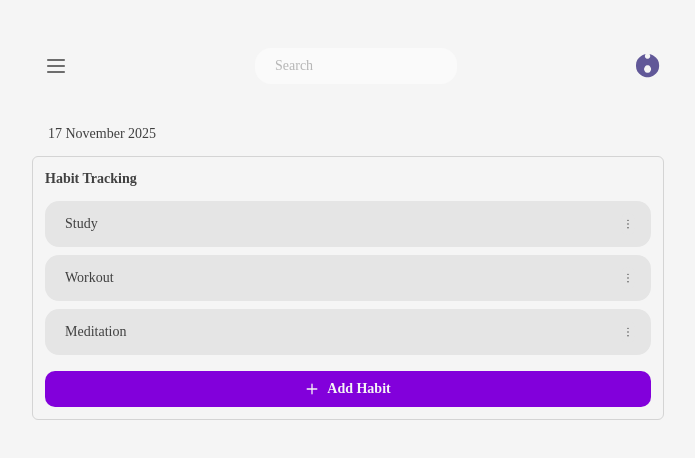
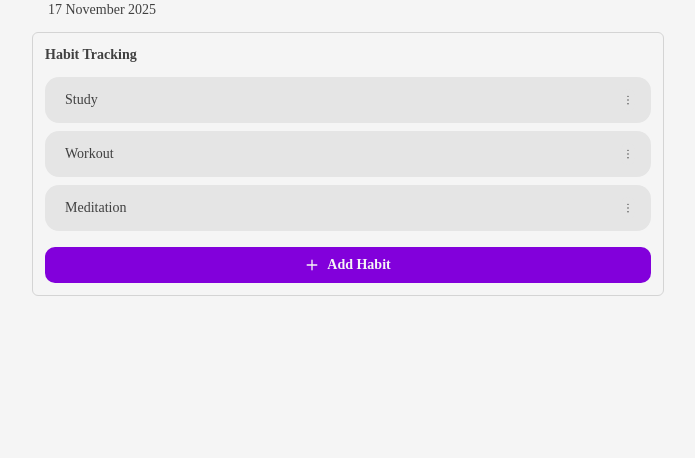
Before and after one commit to burhanudinrabbani666/task-management, a React (Vite) app: page / in a window 1280 px wide. Shown: the top 458 px of the page, without its empty margins (292-987 px from the left). Built offline with nearby package versions, Linux system fonts and the light colour scheme.

Commit message:
feat: delete navigation and rename dashboard

```diff
--- a/src/app.tsx
+++ b/src/app.tsx
@@ -1,12 +1,10 @@
 import "@fontsource-variable/inter";
-import { Navigation } from "./components/navigation";
-import { TaskTab } from "./components/task-tab";
+import { Dashboard } from "./components/dashboard";
 
 export default function App() {
   return (
     <div className="flex max-w-2xl flex-col gap-10">
-      <Navigation />
-      <TaskTab />
+      <Dashboard />
     </div>
   );
 }
--- a/src/components/task-tab.tsx
+++ b/src/components/dashboard.tsx
@@ -3,7 +3,7 @@ import dayjs from "dayjs";
 
 const dayTime = dayjs().format("D MMMM YYYY");
 
-export function TaskTab() {
+export function Dashboard() {
   return (
     <div className="flex flex-col gap-3 px-5">
       <div className="flex items-center justify-between px-4">
--- a/src/components/navigation.tsx
+++ /dev/null
@@ -1,24 +0,0 @@
-import { List } from "@phosphor-icons/react";
-
-export function Navigation() {
-  return (
-    <nav className="flex justify-between px-6 pt-12">
-      <button className="cursor-pointer rounded-full px-2 hover:bg-neutral-200">
-        <List size={24} />
-      </button>
-      <form method="get">
-        <label htmlFor="" className="hidden">
-          Search
-        </label>
-        <input
-          type="search"
-          name="q"
-          id="q"
-          placeholder="Search"
-          className="rounded-2xl bg-neutral-50 px-3 py-2 indent-2 text-neutral-500"
-        />
-      </form>
-      <img src="/logo.svg" alt="logo" className="w-6" />
-    </nav>
-  );
-}
```
Also changed, not shown: src/components/header.tsx (added).
